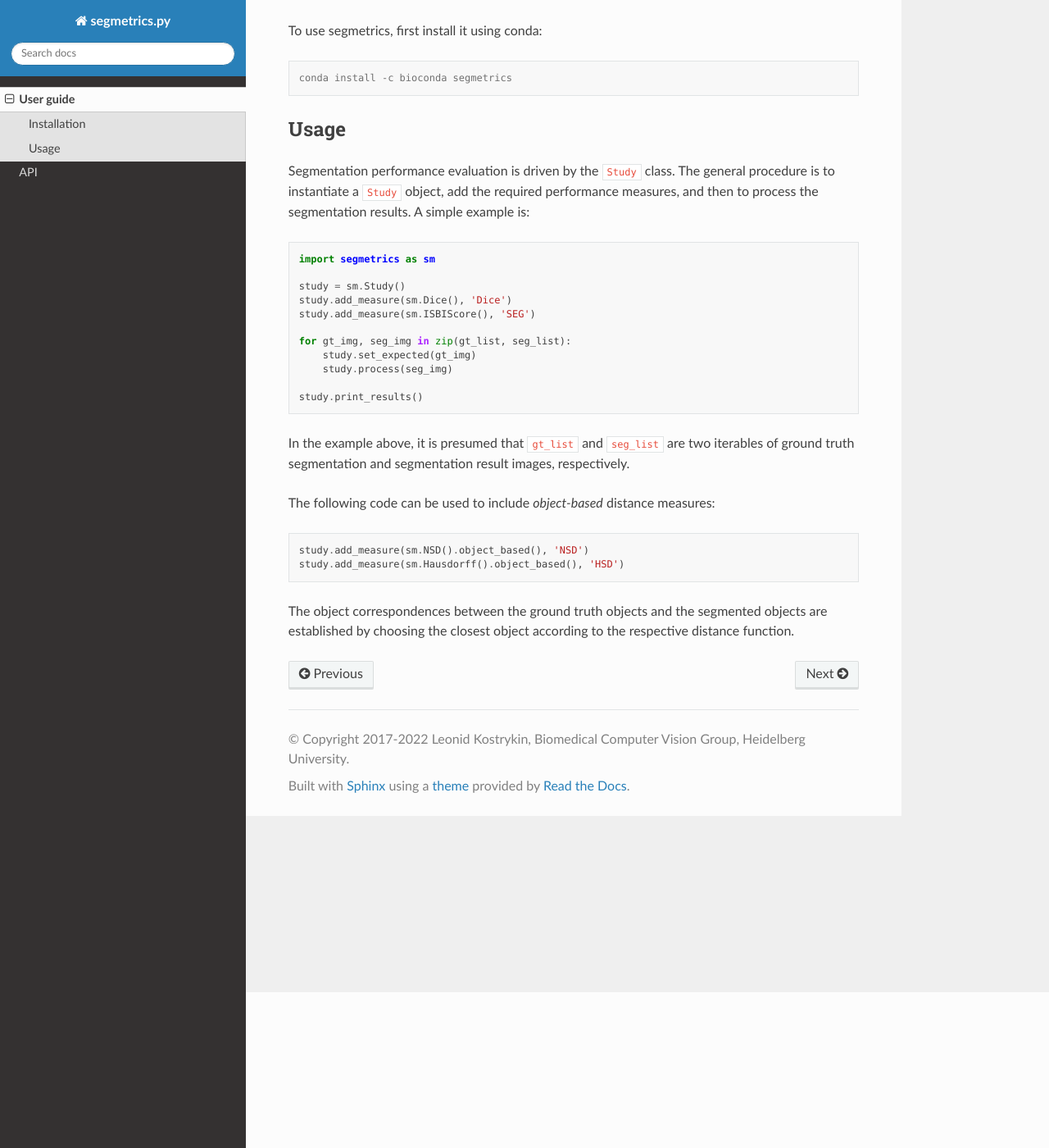
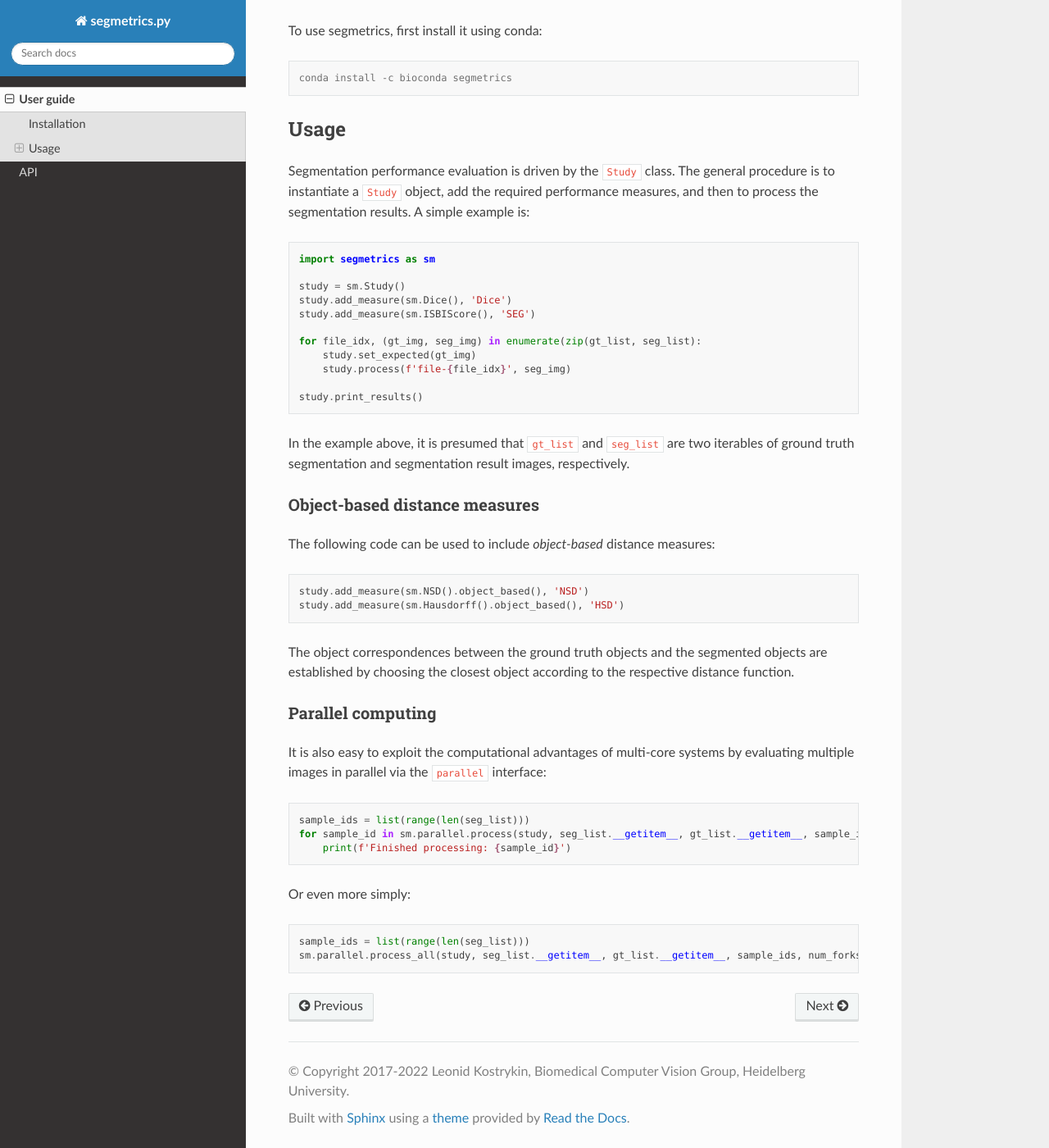
Before and after one commit to BMCV/segmetrics, a Sphinx documentation site: the page built from docs/source/usage.rst, in a window 1280 px wide and 1400 px high, scrolled down 190 px. Shown: the whole window at 82% size. Built offline with Sphinx 7.4.7 and the Read the Docs theme 2.0.0, drawn with Linux system fonts in a browser that asks for light colours.

Commit message:
Update usage.rst

```diff
--- a/docs/source/usage.rst
+++ b/docs/source/usage.rst
@@ -25,13 +25,16 @@ Segmentation performance evaluation is driven by the ``Study`` class. The genera
     study.add_measure(sm.Dice(), 'Dice')
     study.add_measure(sm.ISBIScore(), 'SEG')
 
-    for gt_img, seg_img in zip(gt_list, seg_list):
+    for file_idx, (gt_img, seg_img) in enumerate(zip(gt_list, seg_list):
         study.set_expected(gt_img)
-        study.process(seg_img)
+        study.process(f'file-{file_idx}', seg_img)
 
     study.print_results()
 
 In the example above, it is presumed that ``gt_list`` and ``seg_list`` are two iterables of ground truth segmentation and segmentation result images, respectively.
+
+Object-based distance measures
+******************************
 
 The following code can be used to include *object-based* distance measures:
 
@@ -41,3 +44,21 @@ The following code can be used to include *object-based* distance measures:
     study.add_measure(sm.Hausdorff().object_based(), 'HSD')
 
 The object correspondences between the ground truth objects and the segmented objects are established by choosing the closest object according to the respective distance function.
+
+Parallel computing
+******************
+
+It is also easy to exploit the computational advantages of multi-core systems by evaluating multiple images in parallel via the ``parallel`` interface:
+
+.. code-block:: python
+
+    sample_ids = list(range(len(seg_list)))
+    for sample_id in sm.parallel.process(study, seg_list.__getitem__, gt_list.__getitem__, sample_ids, num_forks=2):
+        print(f'Finished processing: {sample_id}')
+
+Or even more simply:
+
+.. code-block:: python
+
+    sample_ids = list(range(len(seg_list)))
+    sm.parallel.process_all(study, seg_list.__getitem__, gt_list.__getitem__, sample_ids, num_forks=2)
```
